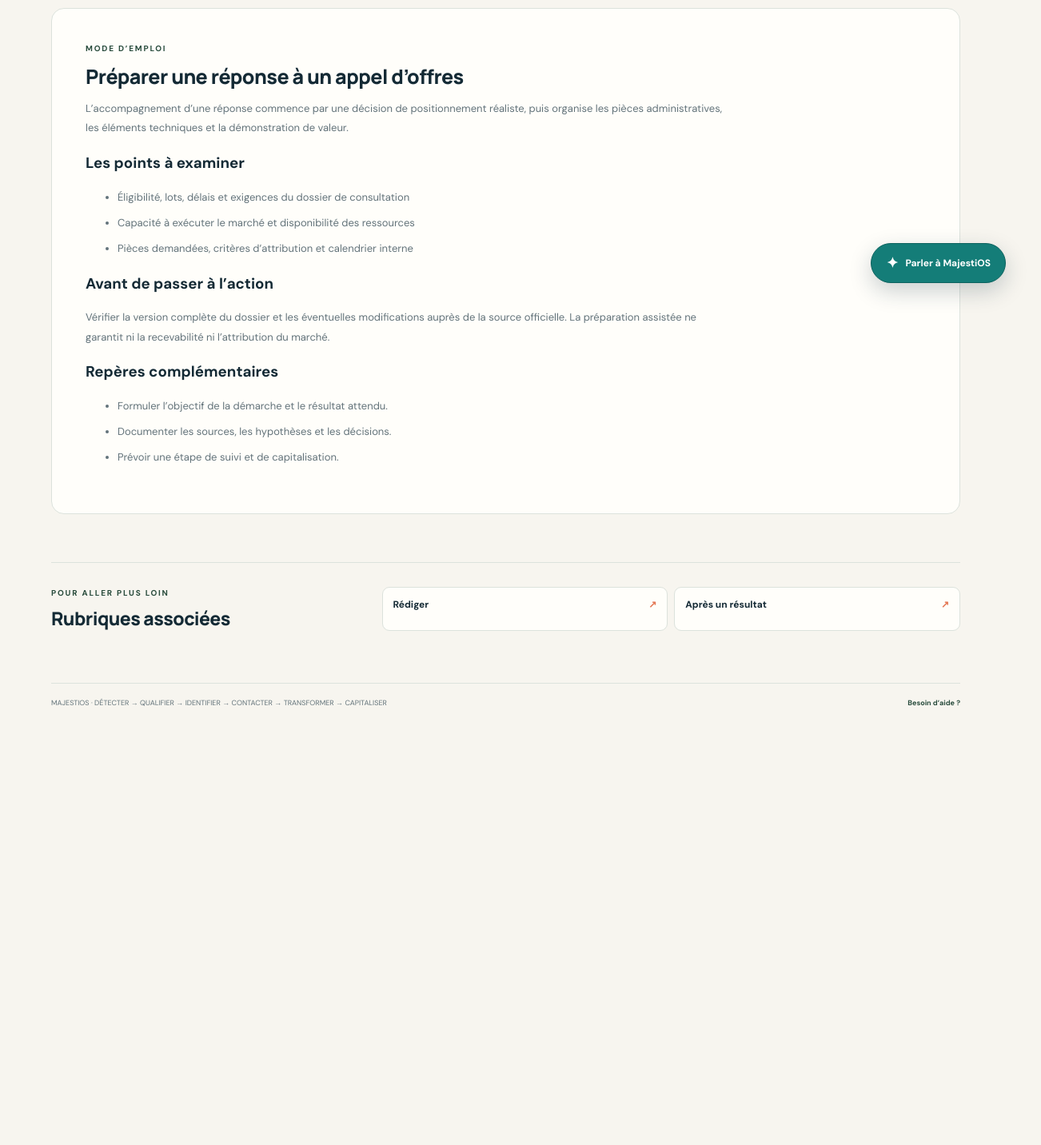
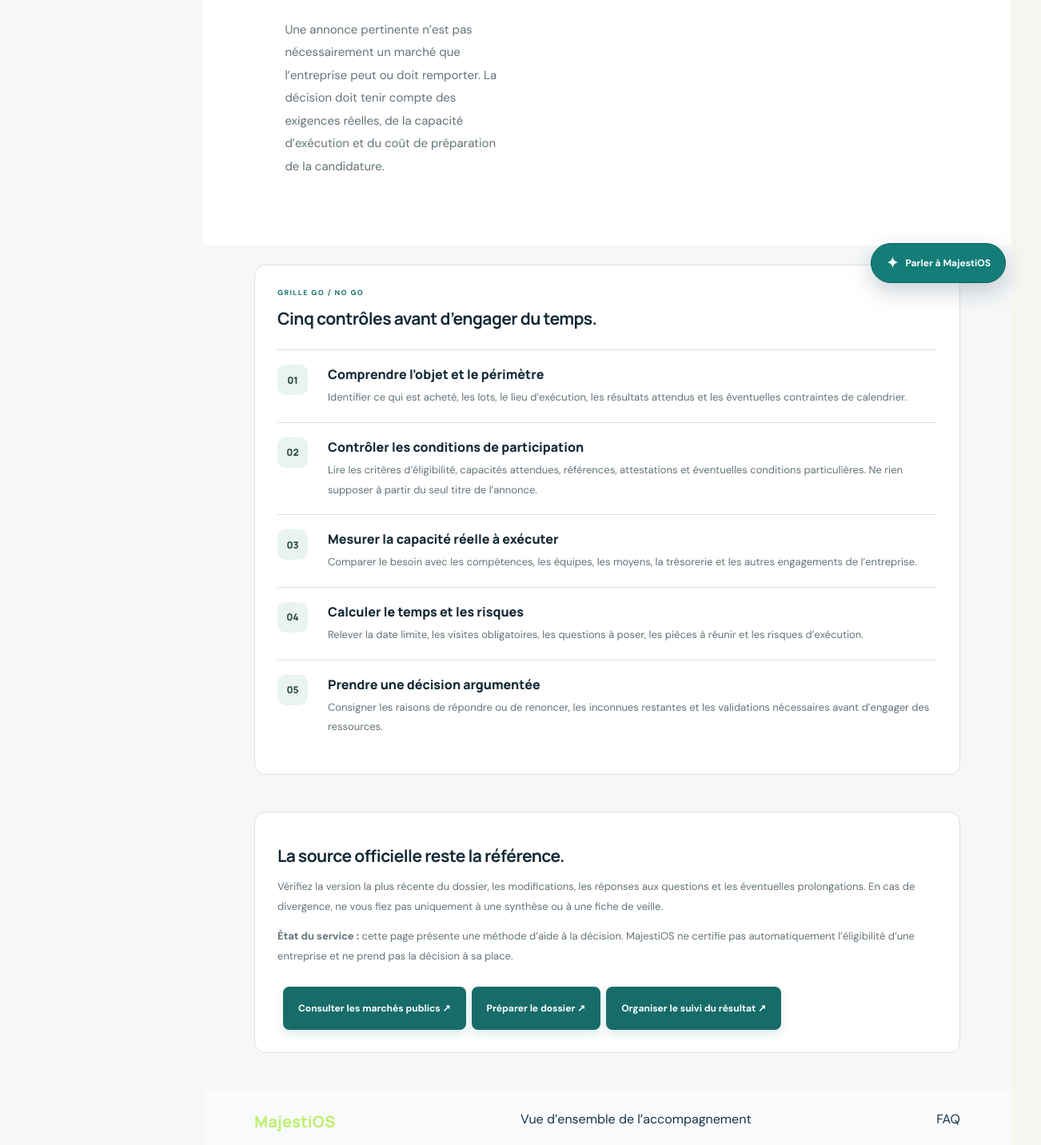
Before and after one commit to Chexpeer/Majestios, a Next.js app: page /developpement-commercial/accompagnement-appels-offres/preparer in a window 1280 px wide. Shown: the part 426-1858 px from the top of the page at 80% size, 1302 px wide, since content can reach past the window. Before the commit the page ends 1361 px from the top, so only its background shows below. Built offline with nearby package versions, Linux system fonts and the light colour scheme.

Commit message:
Créer le parcours de vérification avant réponse à un appel d’offres

```diff
--- /dev/null
+++ b/src/app/developpement-commercial/accompagnement-appels-offres/preparer/page.tsx
@@ -0,0 +1,21 @@
+import Link from "next/link";
+import PublicHeader from "@/components/public-header";
+
+export const metadata = { title: "Évaluer un appel d’offres — MajestiOS", description: "Vérifier l’éligibilité, les exigences, les délais et les risques avant de décider de répondre à un appel d’offres." };
+
+const checks = [
+ {title:"Comprendre l’objet et le périmètre",text:"Identifier ce qui est acheté, les lots, le lieu d’exécution, les résultats attendus et les éventuelles contraintes de calendrier."},
+ {title:"Contrôler les conditions de participation",text:"Lire les critères d’éligibilité, capacités attendues, références, attestations et éventuelles conditions particulières. Ne rien supposer à partir du seul titre de l’annonce."},
+ {title:"Mesurer la capacité réelle à exécuter",text:"Comparer le besoin avec les compétences, les équipes, les moyens, la trésorerie et les autres engagements de l’entreprise."},
+ {title:"Calculer le temps et les risques",text:"Relever la date limite, les visites obligatoires, les questions à poser, les pièces à réunir et les risques d’exécution."},
+ {title:"Prendre une décision argumentée",text:"Consigner les raisons de répondre ou de renoncer, les inconnues restantes et les validations nécessaires avant d’engager des ressources."}
+];
+
+export default function PreparerReponsePage() {
+ return <main className="public-site concept-page"><PublicHeader />
+  <section className="how-section concept-hero"><div><span className="section-label">ACCOMPAGNEMENT AUX APPELS D’OFFRES · ÉVALUATION</span><h1>Avant de répondre, <em>vérifier que le marché vous convient.</em></h1><p>Une annonce pertinente n’est pas nécessairement un marché que l’entreprise peut ou doit remporter. La décision doit tenir compte des exigences réelles, de la capacité d’exécution et du coût de préparation de la candidature.</p></div></section>
+  <section className="concept-principles"><span className="section-label">GRILLE GO / NO GO</span><h2>Cinq contrôles avant d’engager du temps.</h2><ol className="bodacc-steps">{checks.map((c,i)=><li key={c.title}><span>{String(i+1).padStart(2,"0")}</span><div><h3>{c.title}</h3><p>{c.text}</p></div></li>)}</ol></section>
+  <section className="concept-principles"><h2>La source officielle reste la référence.</h2><p>Vérifiez la version la plus récente du dossier, les modifications, les réponses aux questions et les éventuelles prolongations. En cas de divergence, ne vous fiez pas uniquement à une synthèse ou à une fiche de veille.</p><p><strong>État du service :</strong> cette page présente une méthode d’aide à la décision. MajestiOS ne certifie pas automatiquement l’éligibilité d’une entreprise et ne prend pas la décision à sa place.</p><div className="route-actions"><Link className="search-submit concept-cta" href="/opportunites/marches-publics">Consulter les marchés publics ↗</Link><Link className="search-submit concept-cta" href="/developpement-commercial/accompagnement-appels-offres/rediger">Préparer le dossier ↗</Link><Link className="search-submit concept-cta" href="/developpement-commercial/accompagnement-appels-offres/apres-un-resultat">Organiser le suivi du résultat ↗</Link></div></section>
+  <footer className="public-footer"><Link className="footer-brand" href="/">MajestiOS</Link><Link href="/developpement-commercial/accompagnement-appels-offres">Vue d’ensemble de l’accompagnement</Link><Link href="/faq#appels-offres">FAQ</Link></footer>
+ </main>;
+}
```
